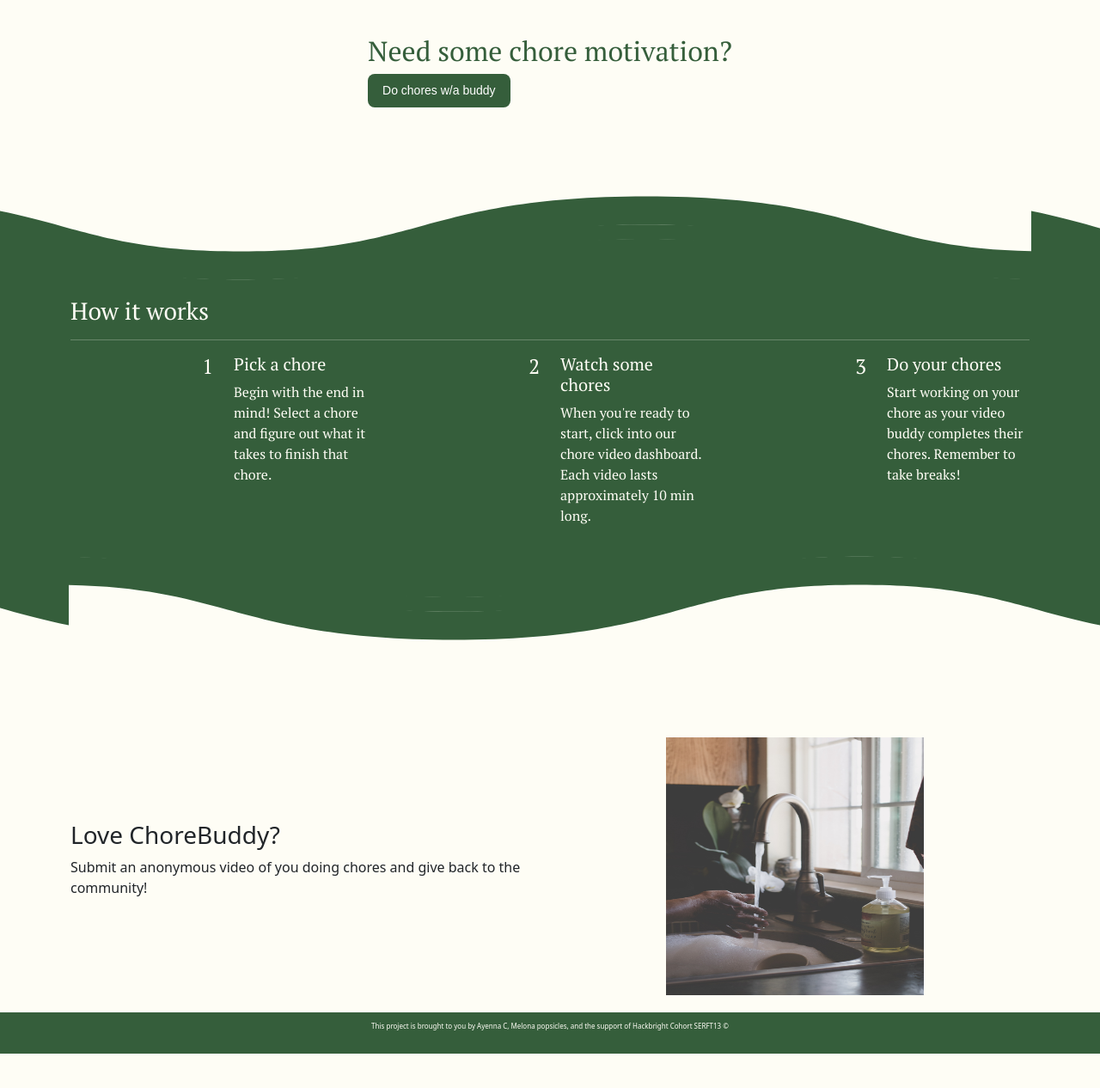
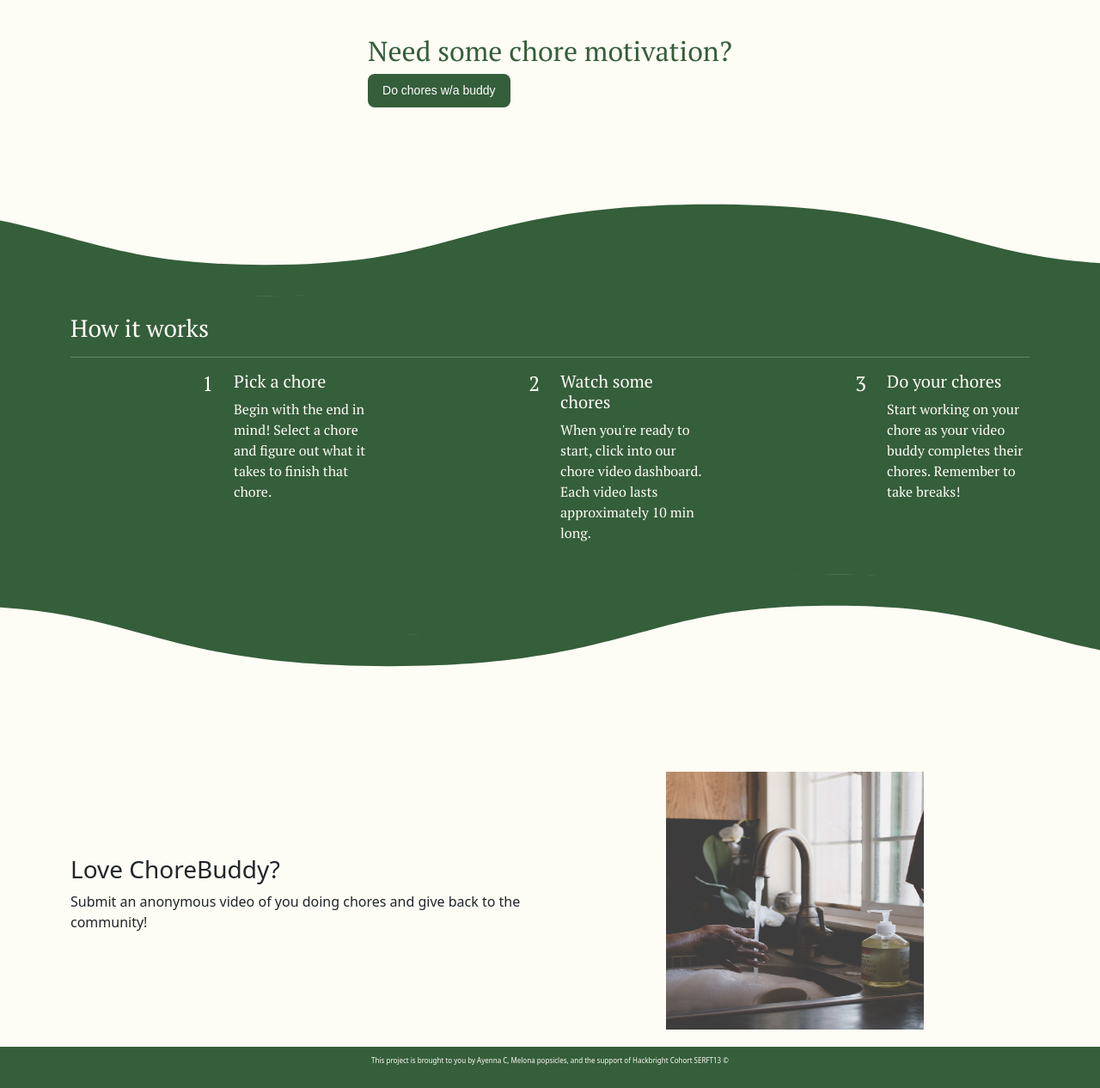
Before and after one commit to ayennac/proj-chores, a Flask app: page / in a window 1280 px wide. Shown: the part 56-1322 px from the top of the page at 86% size. Before the commit the page ends 1282 px from the top, so only its background shows below. Run offline with Flask 2, Linux system fonts and the light colour scheme; some libraries are stand-ins or nearby versions.

Commit message:
fixed the overlapping green thing on the front page

```diff
--- a/server.py
+++ b/server.py
@@ -106,6 +106,8 @@ def show_user_profile():
     return render_template('userprofile.html',
                             user = user,
                             images = images)
+
+
 @app.route('/admin', methods=['GET'])
 def show_admin():
     """Show login page"""
--- a/static/styles.css
+++ b/static/styles.css
@@ -43,11 +43,13 @@ section#footer{
 section#squiggle-background{
   background-image:url("/static/green-background-squiggle.svg");
   height: 200px;
+  zoom:1.1;
 }
 section#squiggle-background-reverse{
   background-image:url("/static/green-background-squiggle.svg");
   height: 200px;
   transform: rotate(180deg);
+  zoom:1.1;
 }
 
 section.green-background{
--- a/templates/home.html
+++ b/templates/home.html
@@ -15,7 +15,7 @@
   </div>
 </div>
 </section>
-<section  id = "squiggle-background">
+<section class="container-fluid" id = "squiggle-background">
 </section>
 
 <section class ="green-background">
@@ -51,7 +51,7 @@
         </div>
 </section>
 
-<section  id = "squiggle-background-reverse">
+<section class="container-fluid" id = "squiggle-background-reverse">
 </section>
 
 <section id="love-chorebuddy">
```
Also changed, not shown: crud.py (+9 -5 lines).
